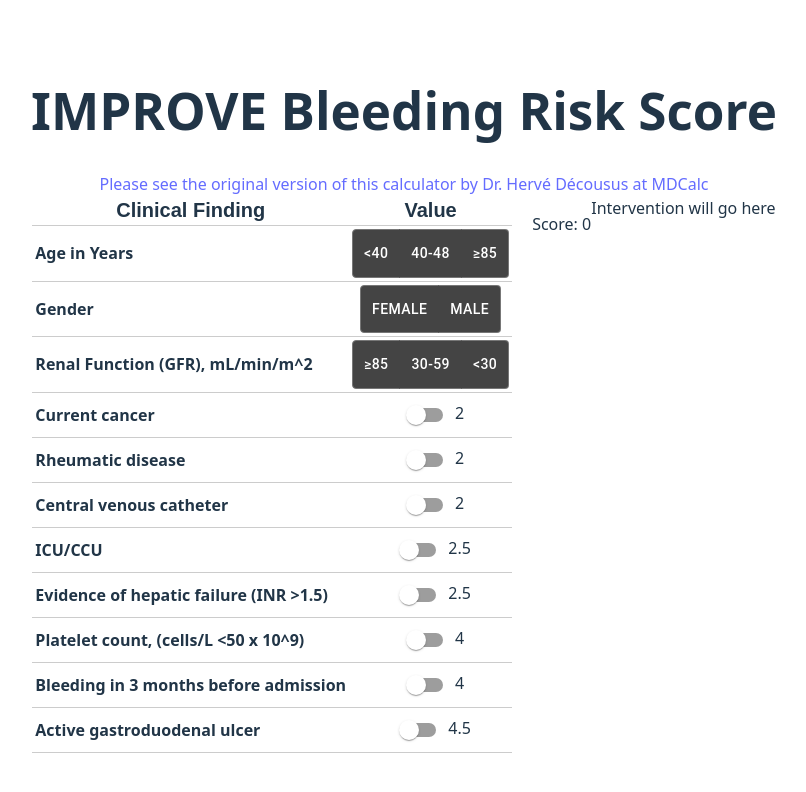
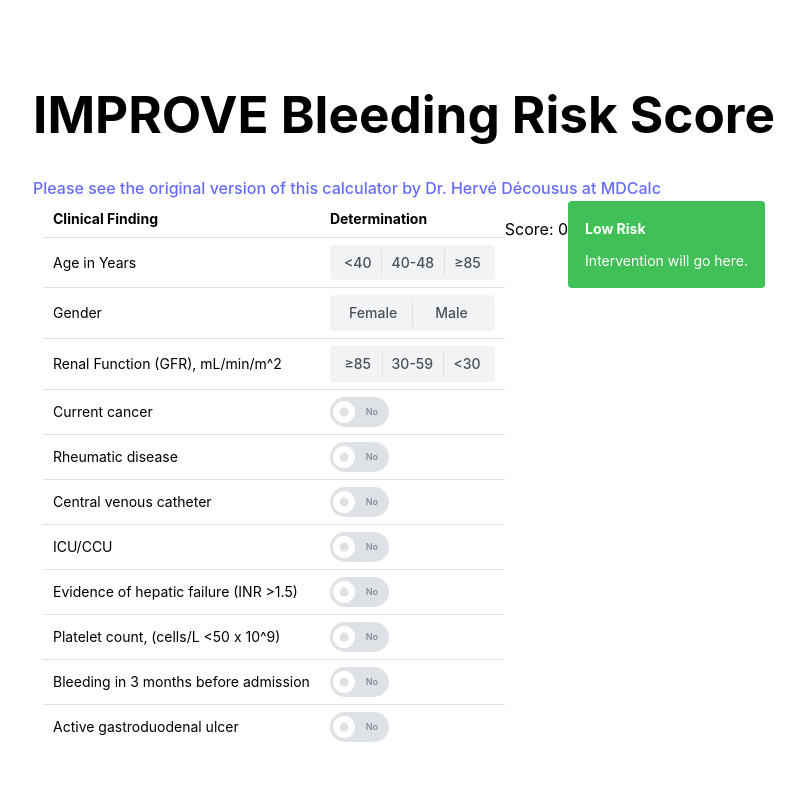
Before and after one commit to mpegram3rd/med-calc-bleeding-risk, a React (Vite) app: page / in a window 1280 px wide. Shown: the top 792 px of the page, without its empty margins (236-1042 px from the left). Built offline with nearby package versions, Linux system fonts and the light colour scheme.

Commit message:
Mantine conversion well underway.

```diff
--- a/src/App.css
+++ b/src/App.css
@@ -2,5 +2,4 @@
     max-width: 1280px;
     margin: 0 auto;
     padding: 2rem;
-    text-align: center;
 }
--- a/src/calculator/Advice.tsx
+++ b/src/calculator/Advice.tsx
@@ -1,9 +1,15 @@
+import {Alert} from "@mantine/core";
+
 export default function Advice() {
     return (
         <div className="advice">
-            <div className="intervention">
-                Intervention will go here
-            </div>
+            <Alert
+                variant="filled"
+                color="green"
+                title="Low Risk"
+            >
+                Intervention will go here.
+            </Alert>
         </div>
     );
 }
--- a/src/calculator/Calculator.css
+++ b/src/calculator/Calculator.css
@@ -1,34 +1,3 @@
 .calculator {
     min-width: 50%;
 }
-
-table {
-    border: 0 none;
-    border-collapse: collapse;
-    margin-right: 20px;
-}
-
-th {
-    font: bold 20px Arial, sans-serif;
-}
-
-th, td {
-    padding: 3px;
-    margin: 3px;
-    border-top: none;
-    border-left: none;
-    border-right: none;
-    border-bottom: 1px solid #ccc;
-}
-
-.field-label {
-    font-weight: bold;
-    text-align: left;
-}
-
-.toggle-switch {
-    vertical-align: middle;
-    margin-left: 4px;
-}
-
-.Mui
--- a/src/calculator/Calculator.tsx
+++ b/src/calculator/Calculator.tsx
@@ -2,7 +2,7 @@ import './Calculator.css'
 
 import type {Dispatch, SetStateAction} from "react";
 import type {CalculatorField} from "./fields.ts"
-import {Switch, ToggleButton, ToggleButtonGroup} from "@mui/material";
+import {SegmentedControl, Switch, Table} from "@mantine/core";
 
 interface CalculatorProps {
     setScore: Dispatch<SetStateAction<number>>;
@@ -14,62 +14,50 @@ const Calculator: React.FC<CalculatorProps> = ({setScore}) => {
         setScore(prevScore => prevScore + changeAmount);
     }
 
-    const handleSwitchChange = (event: React.ChangeEvent<HTMLInputElement>, checked: boolean, value: number) => {
-        console.log('Switch changed:', event.target.name, checked);
-        if (checked) {
-            changeScore(value);
-        } else {
-            changeScore(-value);
-        }
-    }
     return (
         <div className="calculator">
-            <table border={1}>
-                <thead>
-                <tr className="calc-row">
-                    <th>Clinical Finding</th>
-                    <th>Value</th>
-                </tr>
-                </thead>
-                <tbody>
-                {calcFields.map((calcField: CalculatorField) => (
-                    <tr key={calcField.label} className="calc-row">
-                        <td className="field-label">
-                            {calcField.label}
-                        </td>
-                        <td className="field-value">
-                            {calcField.values.length > 1 ? (
-                                <ToggleButtonGroup
-                                    color="primary"
-                                    exclusive={true}
-                                    required={true}
-                                    /*                                            onChange={handleChange} */
-                                    aria-label={calcField.label}
-                                >
-                                    {calcField.values.map((option: FieldValues) => (
-                                            <ToggleButton value={option.value} sx={{
-                                                color: 'white',
-                                                backgroundColor: '#444',
-                                                borderColor: '#777'
-                                            }}>
-                                                {option.label}
-                                            </ToggleButton>
-                                        )
-                                    )}
-                                </ToggleButtonGroup>
-                            ) : (
-                                <span>
-                                            <Switch
-                                                onChange={(event, checked) => handleSwitchChange(event, checked, calcField.values[0].value)}
-                                            />
-                                            <span>{calcField.values[0].value}</span>
-                                        </span>
-                            )}
-                        </td>
-                    </tr>
-                ))}
-                </tbody>
-            </table>
+            <Table stickyHeader stickyHeaderOffset={60}>
+                <Table.Thead>
+                    <Table.Tr>
+                        <Table.Th>Clinical Finding</Table.Th>
+                        <Table.Th>Determination</Table.Th>
+                    </Table.Tr>
+                </Table.Thead>
+                <Table.Tbody>
+                    {calcFields.map((calcField: CalculatorField) => (
+                        <Table.Tr key={calcField.label}>
+                            <Table.Td>
+                                {calcField.label}
+                            </Table.Td>
+                            <Table.Td>
+                                {calcField.values.length > 1 ? (
+                                    <SegmentedControl
+                                        defaultValue="none"
+                                        autoContrast={true}
+                                        color="green"
+                                        fullWidth={true}
+                                        data={calcField.values.map((calcValue) => {
+                                            return {label: calcValue.label, value: calcValue.value.toString()}
+                                        })}
+                                    />
+                                ) : (
+                                    <Switch size="lg"
+                                            color="green"
+                                            onLabel="Yes"
+                                            offLabel="No"
+                                            onChange={(event) => {
+                                                if (event.currentTarget.checked)
+                                                    changeScore(calcField.values[0].value)
+                                                else
+                                                    changeScore(-calcField.values[0].value)
+                                            }}
+                                    />
+                                )}
+                            </Table.Td>
+                        </Table.Tr>
+                    ))}
+                </Table.Tbody>
+            </Table>
         </div>
     );
 }
--- a/src/calculator/fields.ts
+++ b/src/calculator/fields.ts
@@ -1,4 +1,4 @@
-export interface FieldValues {
+export interface FieldValue {
     label: string;
     value: number;
 }
@@ -6,6 +6,6 @@ export interface FieldValues {
 export interface CalculatorField {
     label: string;
     note?: string;
-    values: FieldValues[];
+    values: FieldValue[];
     required : boolean ;
 }
```
Also changed, not shown: package.json (+5 -4 lines), src/App.tsx (+5 -2 lines), src/postcss.config.cjs (added, +14 -0 lines), 1 other file (tests, documents, lock files or other folders).
